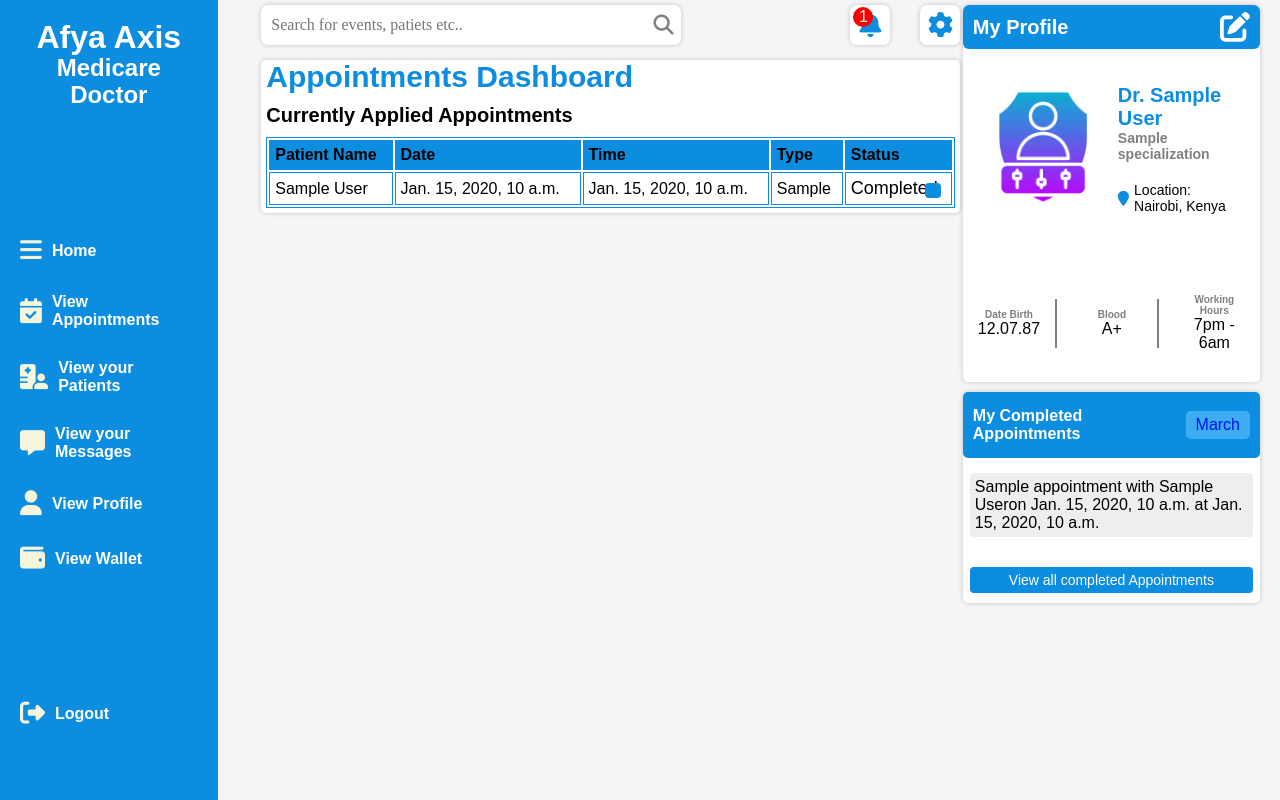
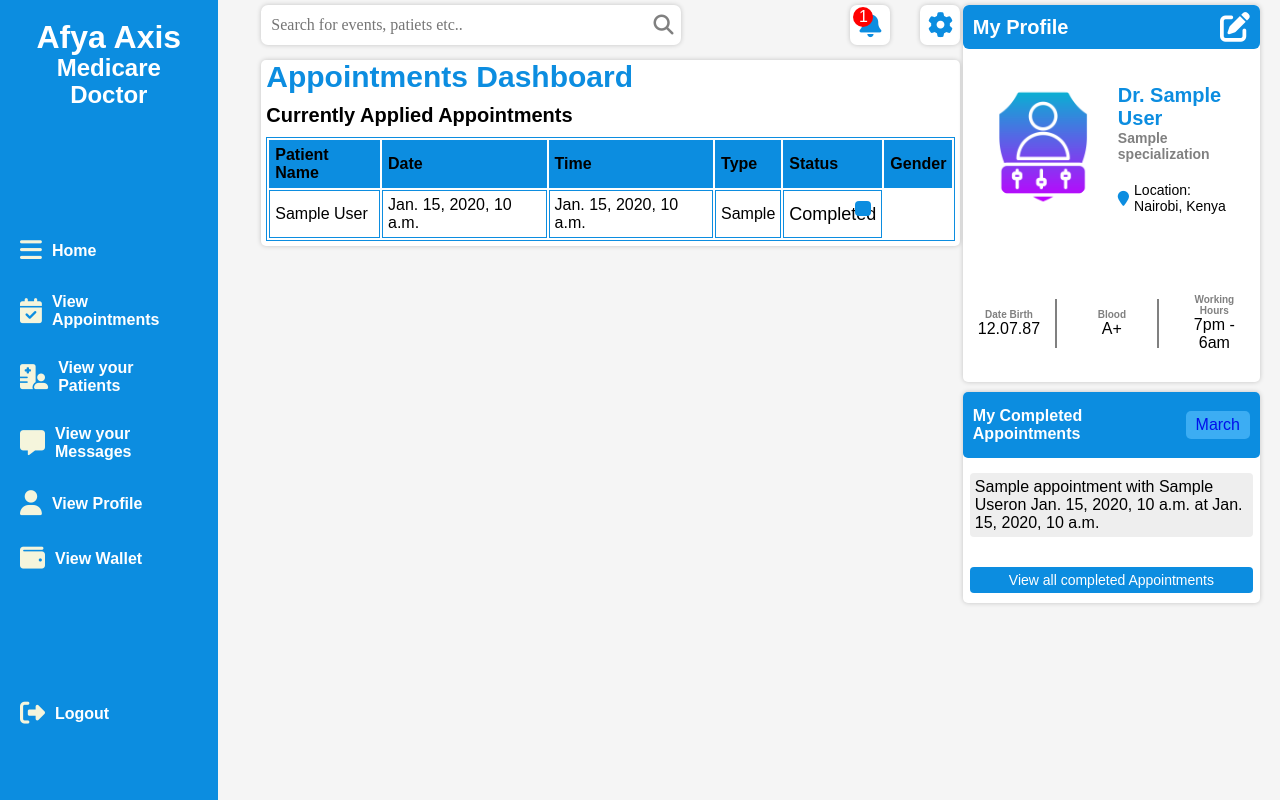
Before and after one commit to Red-Hat-Kizz/AFYAaxis2, a Django app: template afya/templates/appointments/doctors_appointments.html in a window 1280 px wide. Run offline with Django 5.2, Linux system fonts and the light colour scheme; the template is opened without the code that fills it: most values are stand-ins (such as "Sample title", 1, 10 or a date in 2020); parts of the project's set-up code (start-up, migrations or seed data) failed here and were passed over; some libraries are stand-ins or nearby versions.

Commit message:
doctors modifi

```diff
--- a/afya/templates/appointments/doctors_appointments.html
+++ b/afya/templates/appointments/doctors_appointments.html
@@ -16,6 +16,7 @@
                         <th>Time</th>
                         <th>Type</th>
                         <th>Status</th>
+                        <th>Gender</th>
                     </tr>
                     {% for appointment in appointments %}
                     <tr>
```
